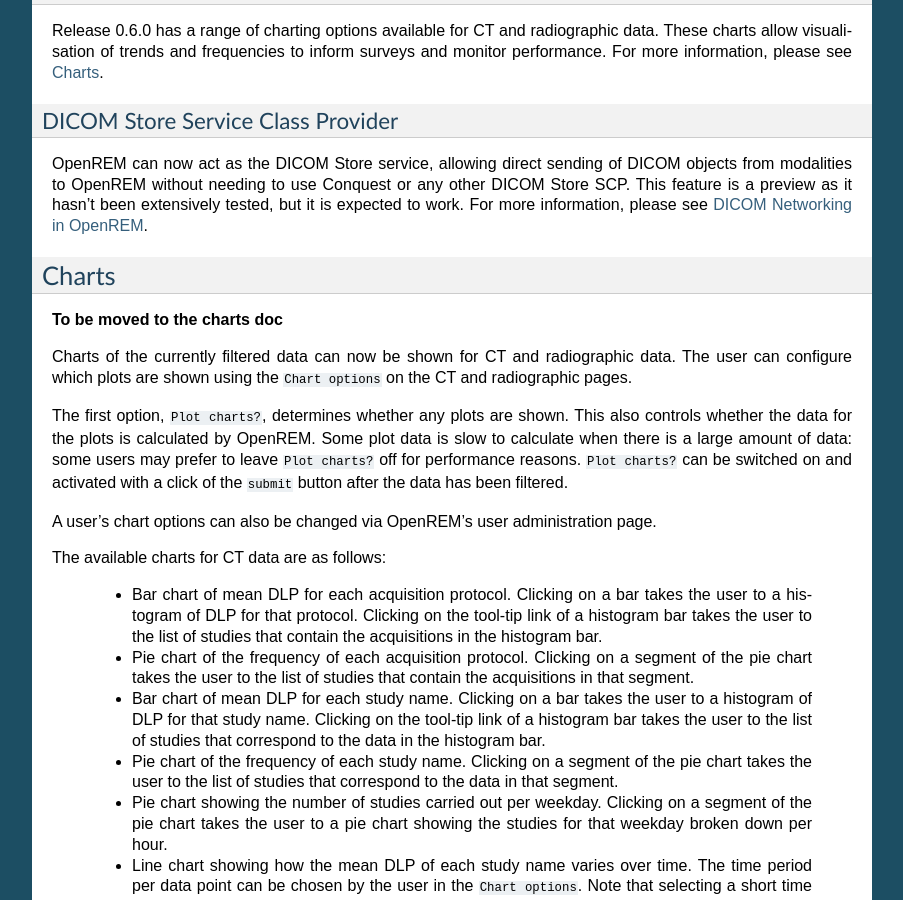
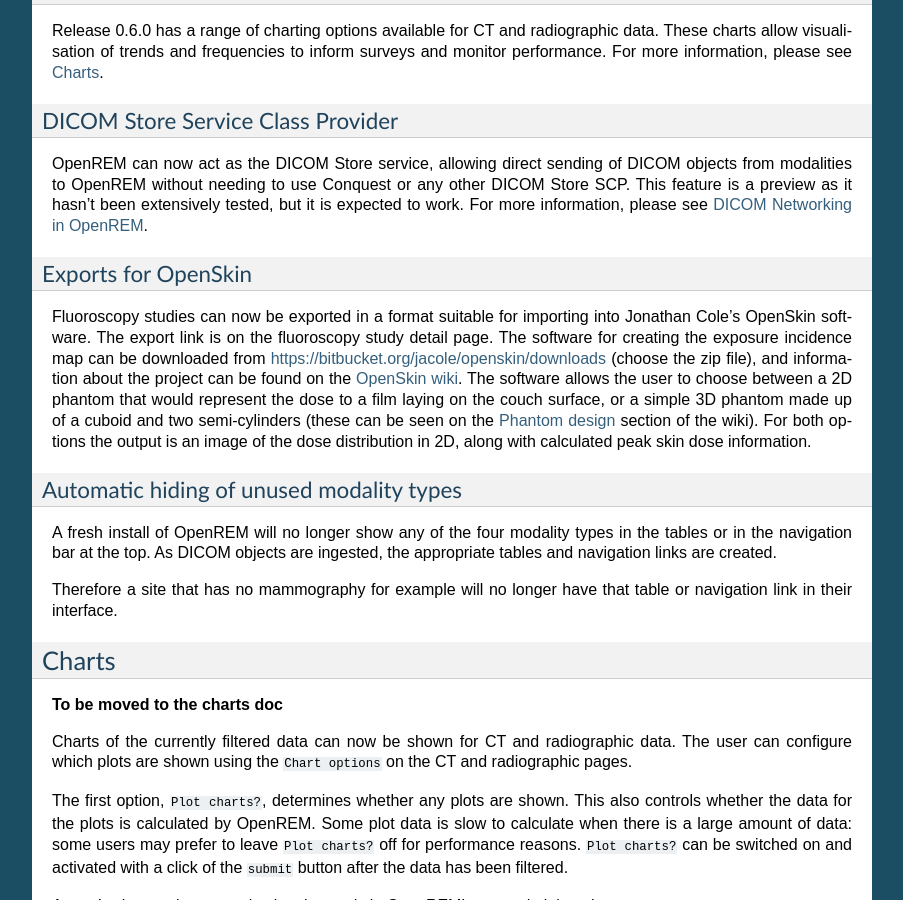
Before and after one commit to ckswilliams/modOpenREM, a Sphinx documentation site: the page built from docs/release-0.6.0.rst, in a window 1280 px wide and 900 px high, scrolled down 1357 px. Shown: the whole window, without its empty margins (198-1101 px from the left). Built offline with Sphinx 7.4.7, drawn with Linux system fonts in a browser that asks for light colours; some of the changed text lies outside the part shown.

Commit message:
Added notes on OpenSkin exports (refs #210), added notes on automatic hiding of modalities.

```diff
--- a/docs/release-0.6.0.rst
+++ b/docs/release-0.6.0.rst
@@ -95,6 +95,26 @@
 tested, but it is expected to work. For more information, please see :doc:`netdicom`.
 
 
+Exports for OpenSkin
+====================
+
+Fluoroscopy studies can now be exported in a format suitable for importing into Jonathan Cole's OpenSkin software. The
+export link is on the fluoroscopy study detail page. The software for creating the exposure incidence map can be
+downloaded from https://bitbucket.org/jacole/openskin/downloads (choose the zip file), and information about the project
+can be found on the `OpenSkin wiki`_. The software allows the user to choose between a 2D phantom that would represent
+the dose to a film laying on the couch surface, or a simple 3D phantom made up of a cuboid and two semi-cylinders
+(these can be seen on the `Phantom design`_ section of the wiki). For both options the output is an image of the dose
+distribution in 2D, along with calculated peak skin dose information.
+
+Automatic hiding of unused modality types
+=========================================
+
+A fresh install of OpenREM will no longer show any of the four modality types in the tables or in the navigation bar
+at the top. As DICOM objects are ingested, the appropriate tables and navigation links are created.
+
+Therefore a site that has no mammography for example will no longer have that table or navigation link in their
+interface.
+
 ******
 Charts
 ******
@@ -177,3 +197,5 @@
       legend to show or hide individual lines.
 
 .. _`OpenSkin`: https://bitbucket.org/jacole/openskin
+.. _`OpenSkin wiki`: https://bitbucket.org/jacole/openskin/wiki/Home
+.. _`Phantom design`: https://bitbucket.org/jacole/openskin/wiki/Phantom%20design
```
